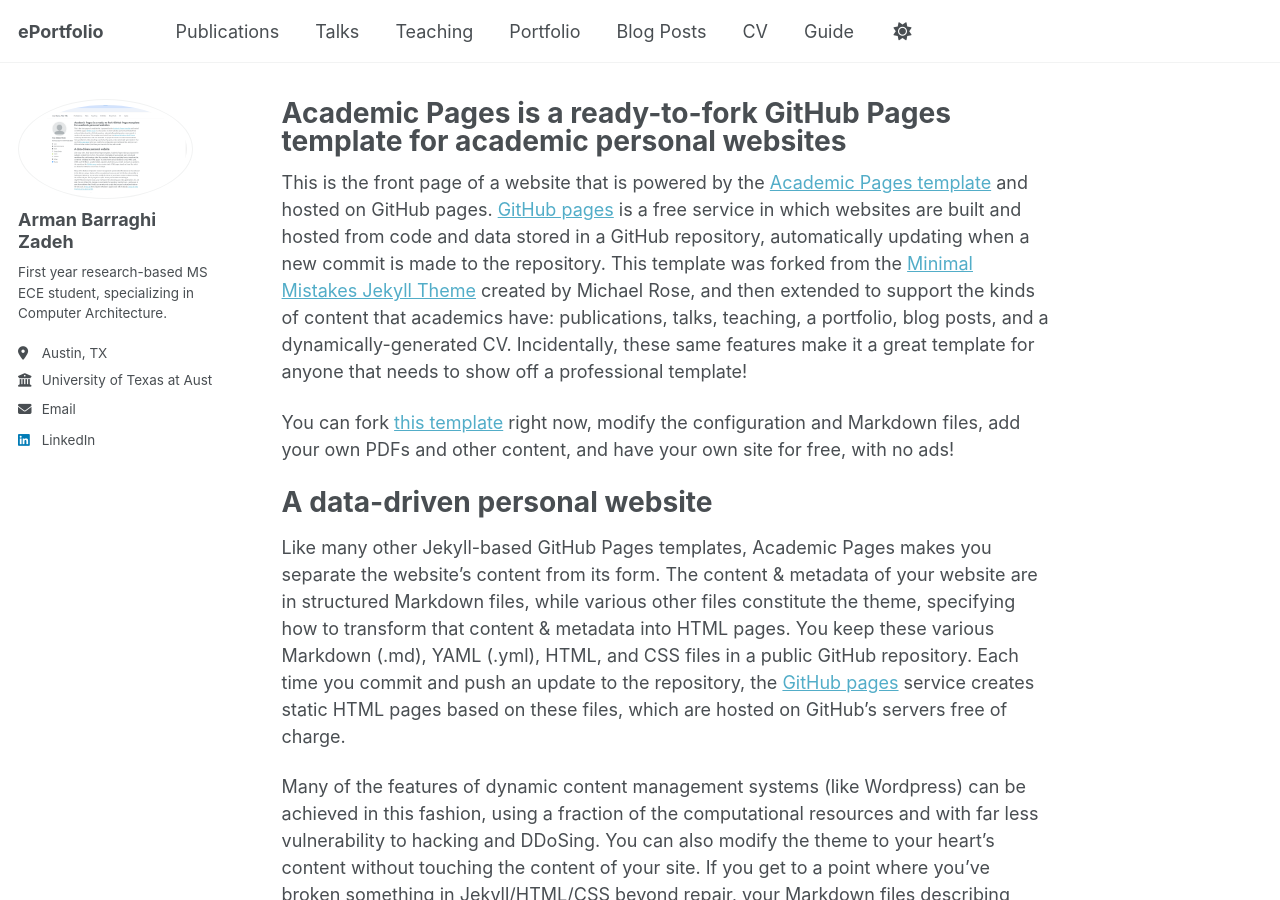
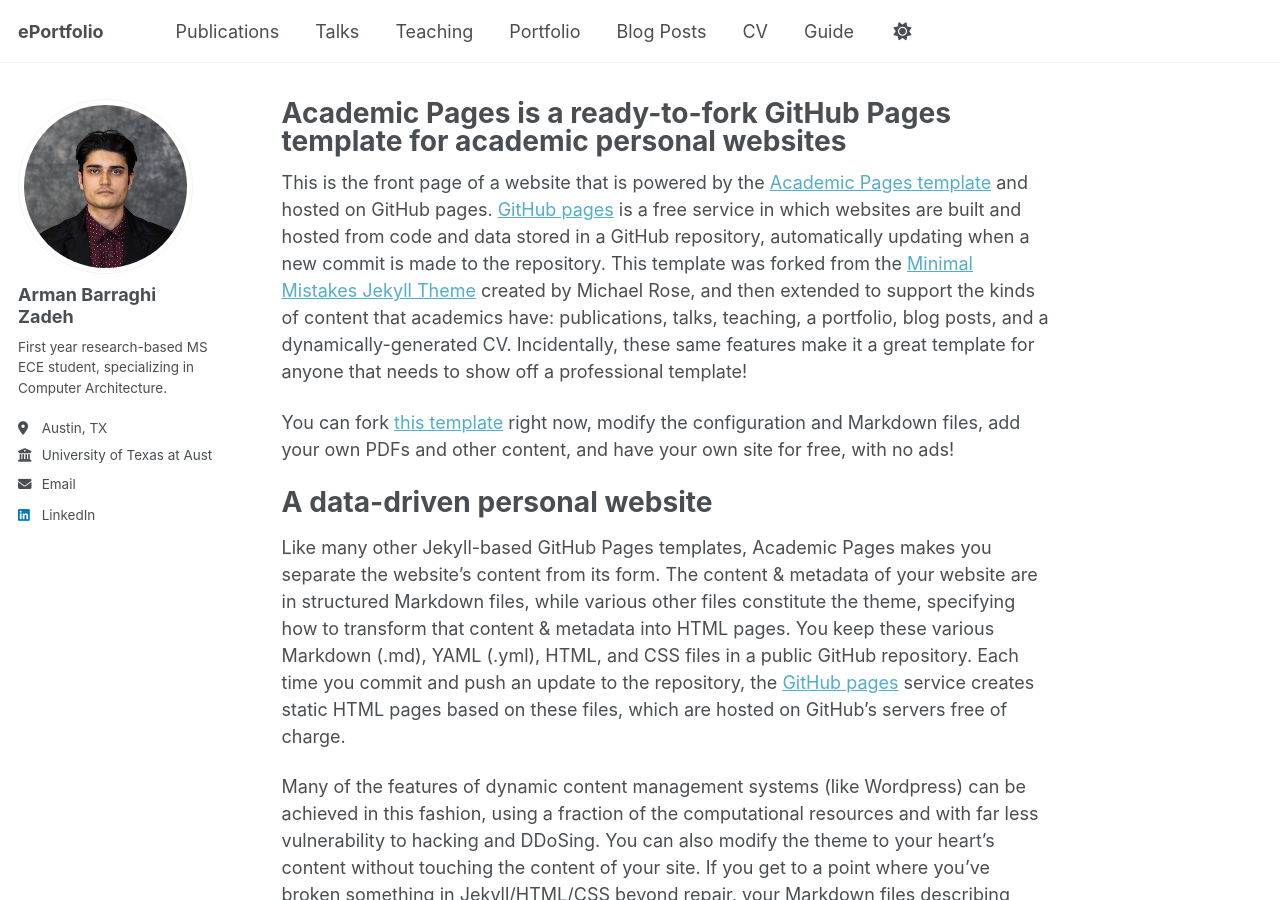
Before and after one commit to ABarraghi/abarraghi.github.io, a Jekyll site: the page built from _pages/about.md, in a window 1280 px wide and 900 px high. Built offline with Jekyll 4.4.1, drawn with Linux system fonts in a browser that asks for light colours; a script that is not in the unit is left out.

Commit message:
Test prof pic again

```diff
--- a/_config.yml
+++ b/_config.yml
@@ -22,7 +22,7 @@ repository               : "academicpages/academicpages.github.io"
 #               Additional customization can be done by editing /_includes/author-profile.html
 author:
   # Biographic information
-  avatar           : "homepage.png"
+  avatar           : "profile.png"
   name             : "Arman Barraghi Zadeh"
   pronouns         : # example: "she/her"
   bio              : "First year research-based MS ECE student, specializing in Computer Architecture."
```
